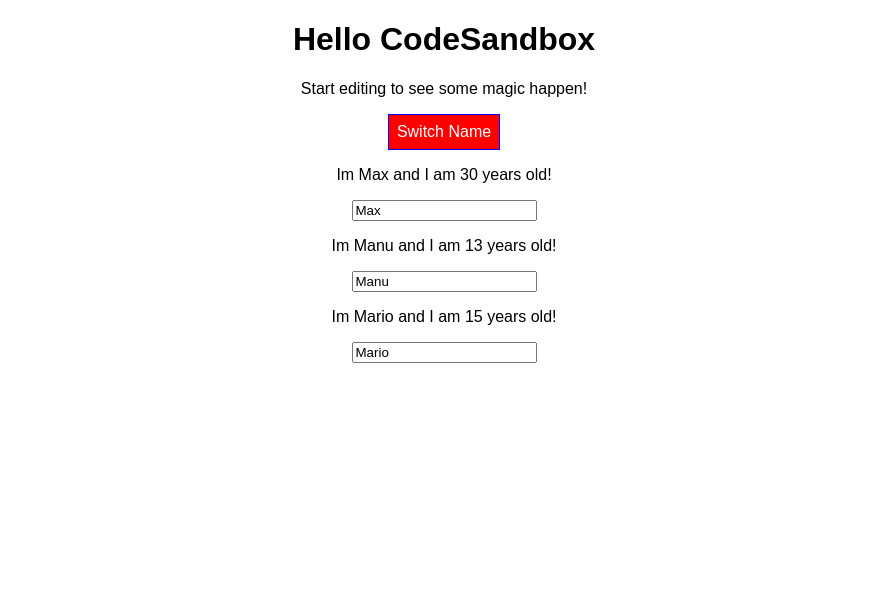
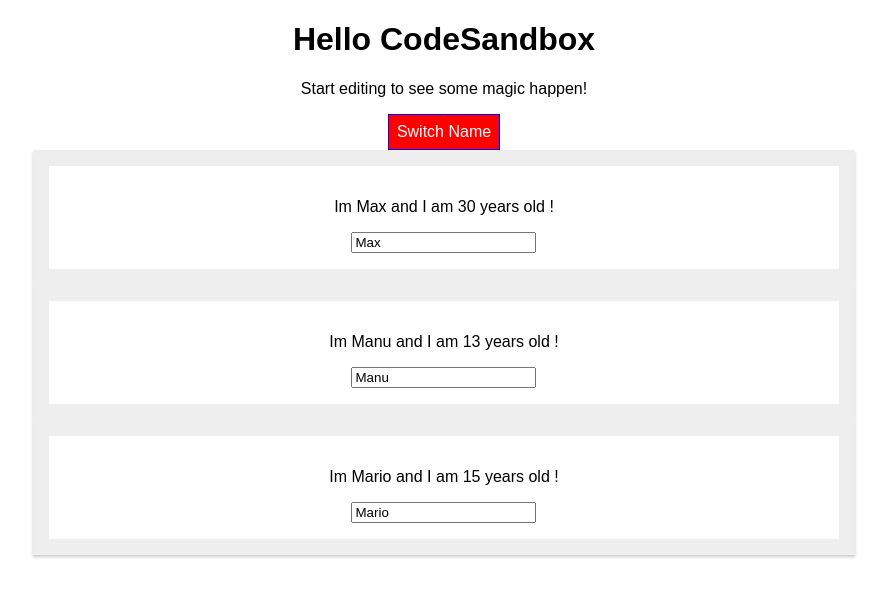
Before and after one commit to alfonso-distiller/menuer-diet-app, a React app: page / in a window 1280 px wide. Both pictures are taken after a click on the button "Switch Name". Shown: the top 596 px of the page, without its empty margins (196-1083 px from the left). Built offline with nearby package versions, Linux system fonts and the light colour scheme.

Commit message:
Section 66d

```diff
--- a/config/webpack.config.prod.js
+++ b/config/webpack.config.prod.js
@@ -182,7 +182,7 @@ module.exports = {
                       options: {
                         importLoaders: 1,
                         modules: true,
-                        localIdentName: '[name]__[local]__[hash:base64:5]'
+                        localIdentName: '[name]__[local]__[hash:base64:5]',
                         minimize: true,
                         sourceMap: shouldUseSourceMap,
                       },
--- a/src/person/person.jsx
+++ b/src/person/person.jsx
@@ -1,12 +1,11 @@
 import React from "react";
-
-import "./person.css";
+import classes from './person.css';
 
 const person = props => {
   return (
-    <div className="person">
+    <div className={classes.person}>
       <p onClick={props.click}>
-        Im {props.name} and I am {props.age} years old!
+        Im {props.name} and I am {props.age} years old !
       </p>
       <p>{props.children}</p>
       <input type="text" onChange={props.changed} value={props.name} />
```
